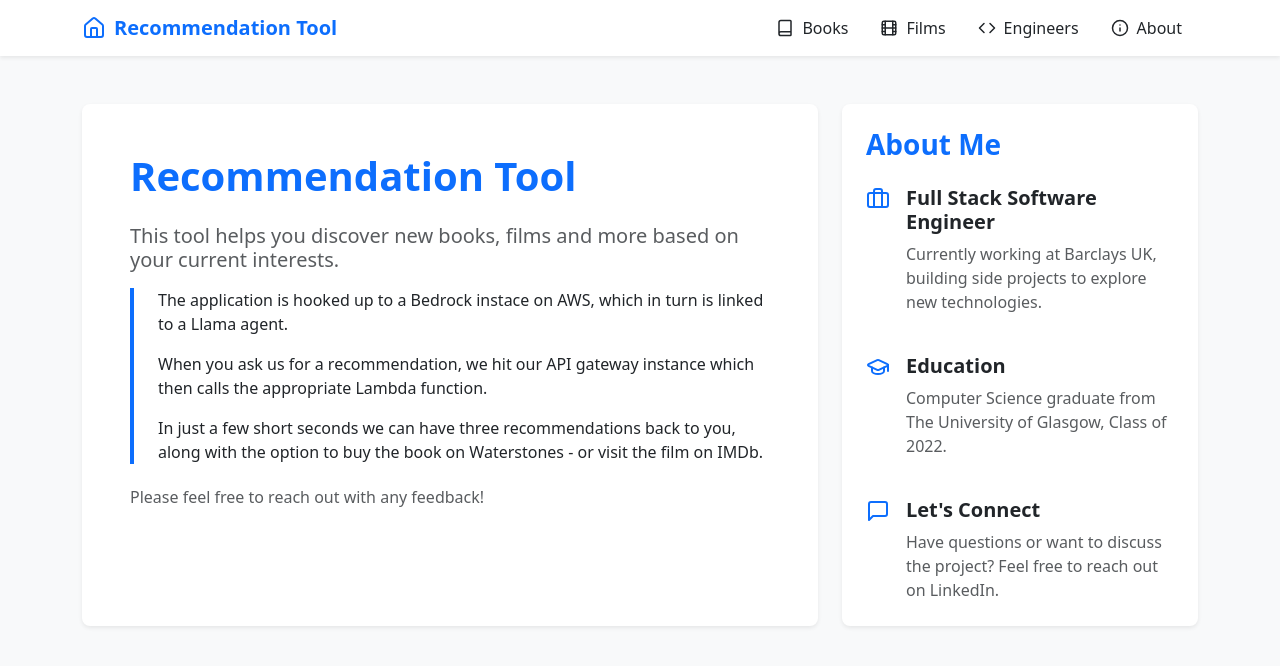
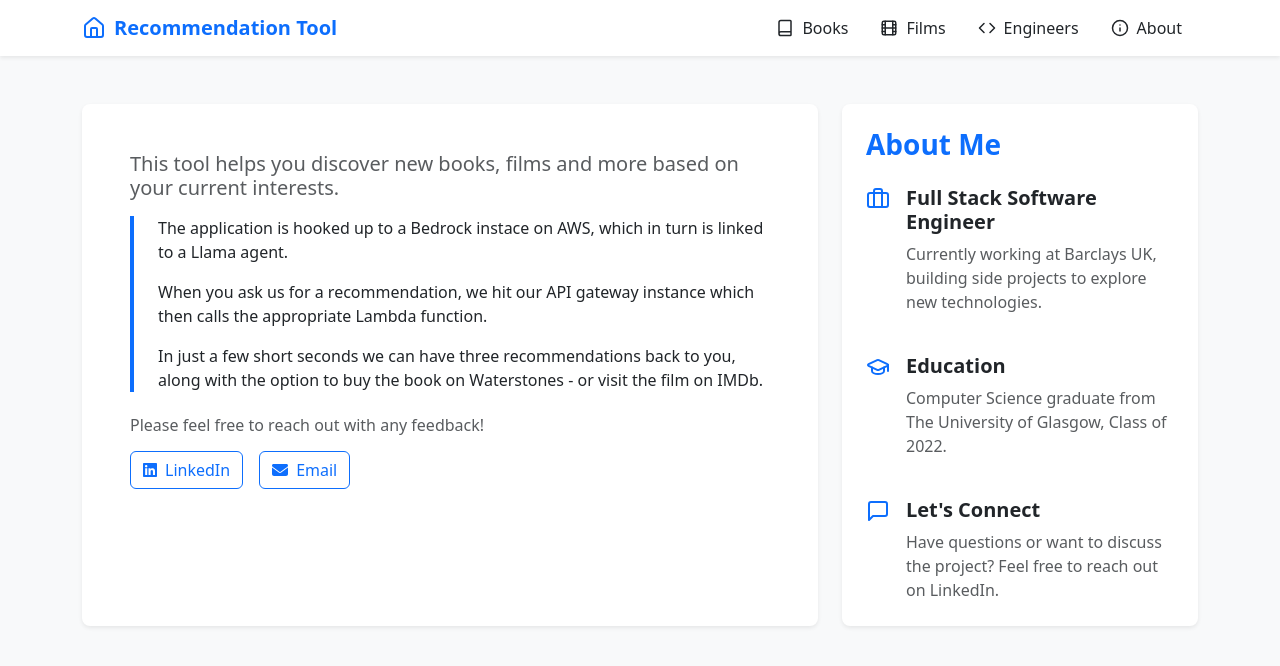
Before and after one commit to shadey67/readNext, a React (Create React App) app: page /about in a window 1280 px wide. Shown: the top 666 px of the page. Built offline with nearby package versions, Linux system fonts and the light colour scheme.

Commit message:
Add some linkss to about page

```diff
--- a/package.json
+++ b/package.json
@@ -3,8 +3,9 @@
   "version": "0.1.0",
   "private": true,
   "dependencies": {
-    "@fortawesome/fontawesome-svg-core": "^6.6.0",
-    "@fortawesome/free-solid-svg-icons": "^6.6.0",
+    "@fortawesome/fontawesome-svg-core": "^6.7.1",
+    "@fortawesome/free-brands-svg-icons": "^6.7.1",
+    "@fortawesome/free-solid-svg-icons": "^6.7.1",
     "@fortawesome/react-fontawesome": "^0.2.2",
     "@testing-library/jest-dom": "^5.17.0",
     "@testing-library/react": "^13.4.0",
--- a/src/pages/about.js
+++ b/src/pages/about.js
@@ -1,5 +1,8 @@
 import React from 'react';
 import { Briefcase, GraduationCap, MessageSquare } from 'lucide-react';
+import { FontAwesomeIcon } from '@fortawesome/react-fontawesome';
+import { faLinkedin } from '@fortawesome/free-brands-svg-icons';
+import { faEnvelope } from '@fortawesome/free-solid-svg-icons';
 
 export default function About() {
   return (
@@ -9,7 +12,6 @@
           <div className="col-lg-8">
             <div className="card shadow-sm border-0 rounded-3 h-100">
               <div className="card-body p-4 p-lg-5">
-                <h2 className="display-6 fw-bold text-primary mb-4">Recommendation Tool</h2>
                 <div className="mb-4">
                   <h5 className="text-muted mb-3">This tool helps you discover new books, films and more based on your current interests.</h5>
                   <div className="border-start border-4 border-primary ps-4 mb-4">
@@ -26,12 +28,28 @@
                     </p>
                   </div>
                   <h6 className="text-muted mb-3">Please feel free to reach out with any feedback!</h6>
+                  <div className="d-flex gap-3">
+                    <a
+                      href="https://www.linkedin.com/in/owen-shade-a82019209/"
+                      target="_blank"
+                      rel="noopener noreferrer"
+                      className="btn btn-outline-primary"
+                    >
+                      <FontAwesomeIcon icon={faLinkedin} className="me-2" />
+                      LinkedIn
+                    </a>
+                    <a
+                      href="mailto:owenshade4@gmail.com"
+                      className="btn btn-outline-primary"
+                    >
+                      <FontAwesomeIcon icon={faEnvelope} className="me-2" />
+                      Email
+                    </a>
+                  </div>
                 </div>
               </div>
             </div>
           </div>
-
-          {/* Sidebar */}
           <div className="col-lg-4">
             <div className="card shadow-sm border-0 rounded-3">
               <div className="card-body p-4">
@@ -48,7 +66,6 @@
                     </p>
                   </div>
                 </div>
-
                 <div className="d-flex align-items-start mb-4">
                   <div className="me-3">
                     <GraduationCap className="text-primary" size={24} />
@@ -60,7 +77,6 @@
                     </p>
                   </div>
                 </div>
-
                 <div className="d-flex align-items-start">
                   <div className="me-3">
                     <MessageSquare className="text-primary" size={24} />
```
Also changed, not shown: 1 other file (tests, documents, lock files or other folders).
